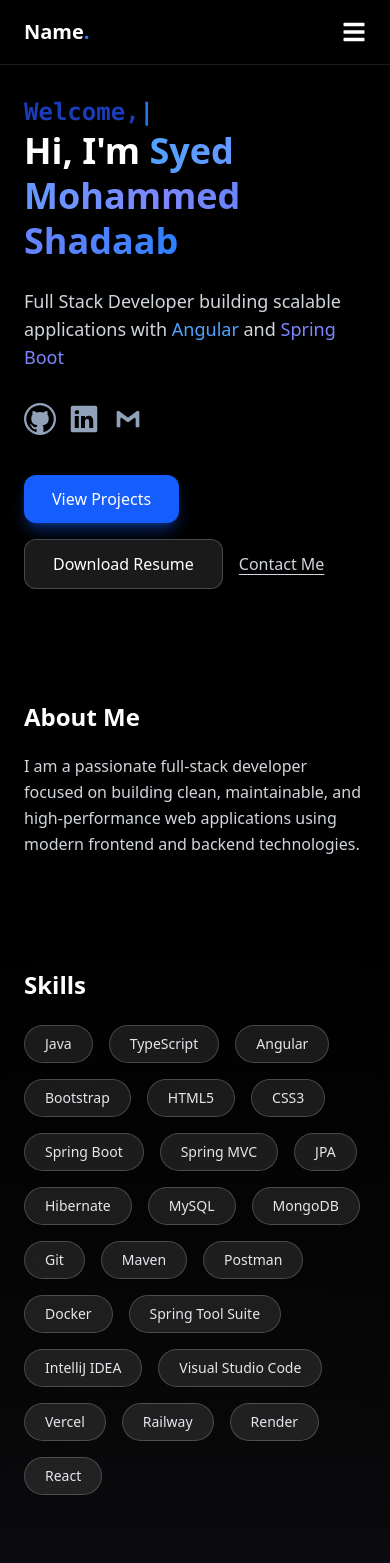
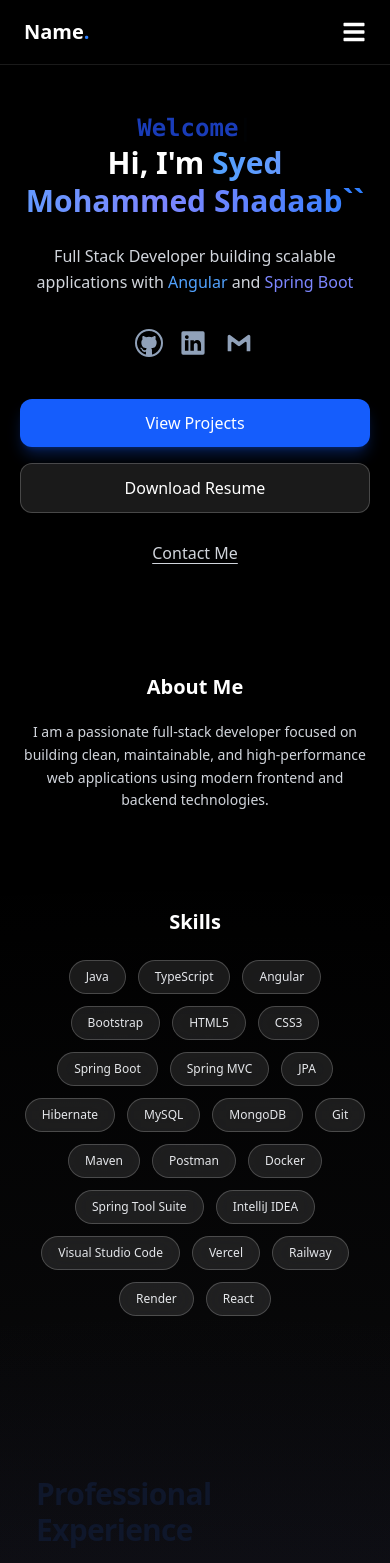
Before and after one commit to syedmohammedshadaab/portfolio, a React (Vite) app: page / in a window 390 px wide. Shown: the top 1563 px of the page. Built offline with nearby package versions, Linux system fonts and the light colour scheme.

Commit message:
Fixed Mobile UI Home

```diff
--- a/src/pages/Home.jsx
+++ b/src/pages/Home.jsx
@@ -14,61 +14,62 @@ const fadeUp = {
 
 const Home = () => {
   return (
-    <div className="min-h-screen px-6 py-24 text-white relative z-10">
+    <div className="min-h-screen w-full px-5 sm:px-8 md:px-12 pt-28 pb-20 text-white relative z-10">
+
       {/* ================= HERO ================= */}
-      <section className="mb-28 max-w-5xl">
+      <section className="max-w-6xl mx-auto mb-24 text-center md:text-left">
+
         <TypewriterText />
 
         <motion.h1
           variants={fadeUp}
           initial="hidden"
           animate="visible"
-          transition={{ duration: 0.6, ease: "easeOut" }}
-          className="text-4xl md:text-5xl font-extrabold mb-6 leading-tight"
+          transition={{ duration: 0.6 }}
+          className="text-3xl sm:text-4xl md:text-5xl font-extrabold mb-6 leading-tight"
         >
           Hi, I'm{" "}
           <span className="bg-gradient-to-r from-blue-400 via-indigo-400 to-blue-500 bg-clip-text text-transparent">
-            Syed Mohammed Shadaab
+            Syed Mohammed Shadaab``
           </span>
         </motion.h1>
 
-        {/* TEXT + SOCIALS (FIXED STRUCTURE) */}
         <motion.div
           variants={fadeUp}
           initial="hidden"
           animate="visible"
           transition={{ duration: 0.6, delay: 0.15 }}
-          className="mb-10 max-w-2xl"
+          className="max-w-2xl mx-auto md:mx-0"
         >
-          <p className="text-lg md:text-xl text-gray-300">
+          <p className="text-base sm:text-lg md:text-xl text-gray-300 leading-relaxed">
             Full Stack Developer building scalable applications with{" "}
             <span className="text-blue-400 font-medium">Angular</span> and{" "}
             <span className="text-indigo-400 font-medium">Spring Boot</span>
           </p>
 
           {/* SOCIAL ICONS */}
-          <div className="flex items-center gap-3 mt-8">
+          <div className="flex justify-center md:justify-start items-center gap-4 mt-8">
             <a
-              href="https://github.com/syedmohammedshadaab"
+              href=""
               target="_blank"
               rel="noopener noreferrer"
               className="hover:scale-110 transition-transform"
               aria-label="GitHub"
             >
-              <GitHubIcon className="w-8 h-8 text-slate-400 hover:text-white transition" />
+              <GitHubIcon className="w-7 h-7 sm:w-8 sm:h-8 text-slate-400 hover:text-white transition" />
             </a>
 
             <a
-              href="https://www.linkedin.com/in/syedmohammedshadaaab"
+              href=""
               target="_blank"
               rel="noopener noreferrer"
               className="hover:scale-110 transition-transform"
               aria-label="LinkedIn"
             >
-              <LinkedInIcon className="w-8 h-8 text-slate-400 hover:text-white transition" />
+              <LinkedInIcon className="w-7 h-7 sm:w-8 sm:h-8 text-slate-400 hover:text-white transition" />
             </a>
 
-            <EmailIcon email="syedshadaab2@gmail.com" />
+            <EmailIcon email="" />
           </div>
         </motion.div>
 
@@ -78,28 +79,28 @@ const Home = () => {
           initial="hidden"
           animate="visible"
           transition={{ duration: 0.6, delay: 0.3 }}
-          className="flex gap-4 flex-wrap items-center"
+          className="flex flex-col sm:flex-row justify-center md:justify-start gap-4 mt-10"
         >
           <a
             href="/projects"
-            className="bg-blue-600 hover:bg-blue-700 transition text-white px-7 py-3 rounded-xl shadow-lg shadow-blue-600/40"
+            className="w-full sm:w-auto text-center bg-blue-600 hover:bg-blue-700 transition text-white px-7 py-3 rounded-xl shadow-lg shadow-blue-600/30"
           >
             View Projects
           </a>
 
           <a
-            href="resume/Syed_Mohammed_Shadaab_2025.pdf"
+            href=""
             target="_blank"
             rel="noopener noreferrer"
             download
-            className="backdrop-blur-md bg-white/10 hover:bg-white/20 transition border border-white/20 text-white px-7 py-3 rounded-xl"
+            className="w-full sm:w-auto text-center backdrop-blur-md bg-white/10 hover:bg-white/20 transition border border-white/20 text-white px-7 py-3 rounded-xl"
           >
             Download Resume
           </a>
 
           <a
-            href="mailto:syedshadaab2@gmail.com"
-            className="text-gray-300 hover:text-white transition underline underline-offset-4"
+            href=""
+            className="w-full sm:w-auto text-center text-gray-300 hover:text-white transition underline underline-offset-4 py-3"
           >
             Contact Me
           </a>
@@ -113,10 +114,12 @@ const Home = () => {
         whileInView="visible"
         viewport={{ once: true }}
         transition={{ duration: 0.6 }}
-        className="mb-28 max-w-3xl"
+        className="max-w-3xl mx-auto mb-24 text-center md:text-left"
       >
-        <h2 className="text-2xl font-semibold mb-5 text-white">About Me</h2>
-        <p className="text-gray-300 leading-relaxed">
+        <h2 className="text-xl sm:text-2xl font-semibold mb-5">
+          About Me
+        </h2>
+        <p className="text-gray-300 leading-relaxed text-sm sm:text-base">
           I am a passionate full-stack developer focused on building clean,
           maintainable, and high-performance web applications using modern
           frontend and backend technologies.
@@ -128,42 +131,26 @@ const Home = () => {
         variants={fadeUp}
         initial="hidden"
         whileInView="visible"
-        viewport={{ once: false, amount: 0.3 }}
+        viewport={{ amount: 0.3 }}
         transition={{ duration: 0.6 }}
-        className="mb-28"
+        className="max-w-6xl mx-auto mb-24 text-center md:text-left"
       >
-        <h2 className="text-2xl font-semibold mb-6 text-white">Skills</h2>
+        <h2 className="text-xl sm:text-2xl font-semibold mb-6">
+          Skills
+        </h2>
 
-        <div className="flex flex-wrap gap-4">
+        <div className="flex flex-wrap justify-center md:justify-start gap-3 sm:gap-4">
           {[
-            "Java",
-            "TypeScript",
-            "Angular",
-            "Bootstrap",
-            "HTML5",
-            "CSS3",
-            "Spring Boot",
-            "Spring MVC",
-            "JPA",
-            "Hibernate",
-            "MySQL",
-            "MongoDB",
-            "Git",
-            "Maven",
-            "Postman",
-            "Docker",
-            "Spring Tool Suite",
-            "IntelliJ IDEA",
-            "Visual Studio Code",
-            "Vercel",
-            "Railway",
-            "Render",
-            "React",
+            "Java", "TypeScript", "Angular", "Bootstrap", "HTML5", "CSS3",
+            "Spring Boot", "Spring MVC", "JPA", "Hibernate",
+            "MySQL", "MongoDB", "Git", "Maven", "Postman",
+            "Docker", "Spring Tool Suite", "IntelliJ IDEA",
+            "Visual Studio Code", "Vercel", "Railway", "Render", "React"
           ].map((skill) => (
             <span
               key={skill}
-              className="px-5 py-2 rounded-full text-sm font-medium text-gray-200
-              backdrop-blur-md bg-white/10 border border-white/20
+              className="px-4 py-2 rounded-full text-xs sm:text-sm font-medium
+              text-gray-200 backdrop-blur-md bg-white/10 border border-white/20
               hover:bg-white/20 hover:border-blue-400/50 transition"
             >
               {skill}
@@ -177,9 +164,9 @@ const Home = () => {
         variants={fadeUp}
         initial="hidden"
         whileInView="visible"
-        viewport={{ once: false, amount: 0.3 }}
+        viewport={{ amount: 0.3 }}
         transition={{ duration: 0.6 }}
-        className="mb-28"
+        className="max-w-6xl mx-auto mb-24"
       >
         <TimelinePage2 />
       </motion.section>
@@ -189,13 +176,11 @@ const Home = () => {
         variants={fadeUp}
         initial="hidden"
         whileInView="visible"
-        viewport={{ once: false, amount: 0.3 }}
+        viewport={{ amount: 0.3 }}
         transition={{ duration: 0.6 }}
-        className="mb-28"
+        className="max-w-6xl mx-auto mb-10"
       >
-        <div className="mt-10">
-          <Projects />
-        </div>
+        <Projects />
       </motion.section>
     </div>
   );
```
